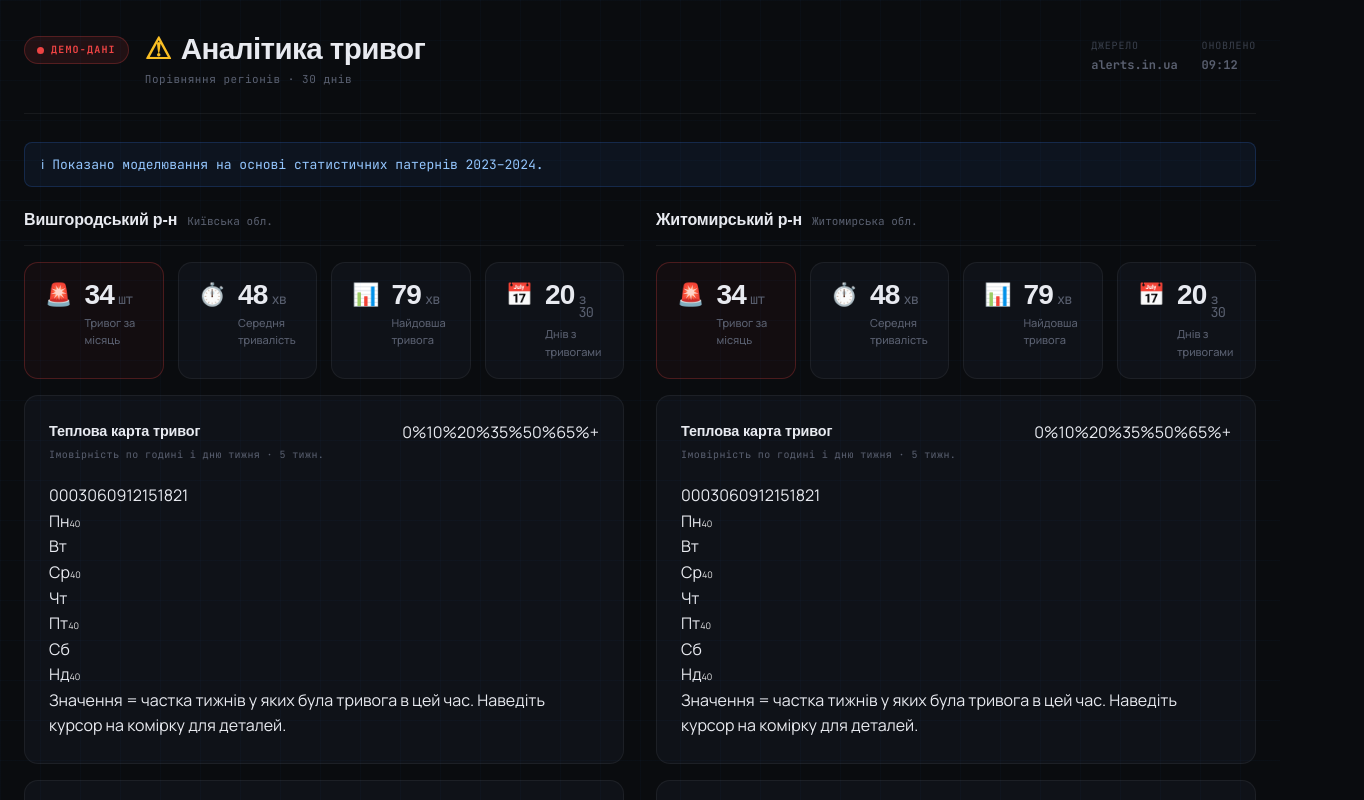
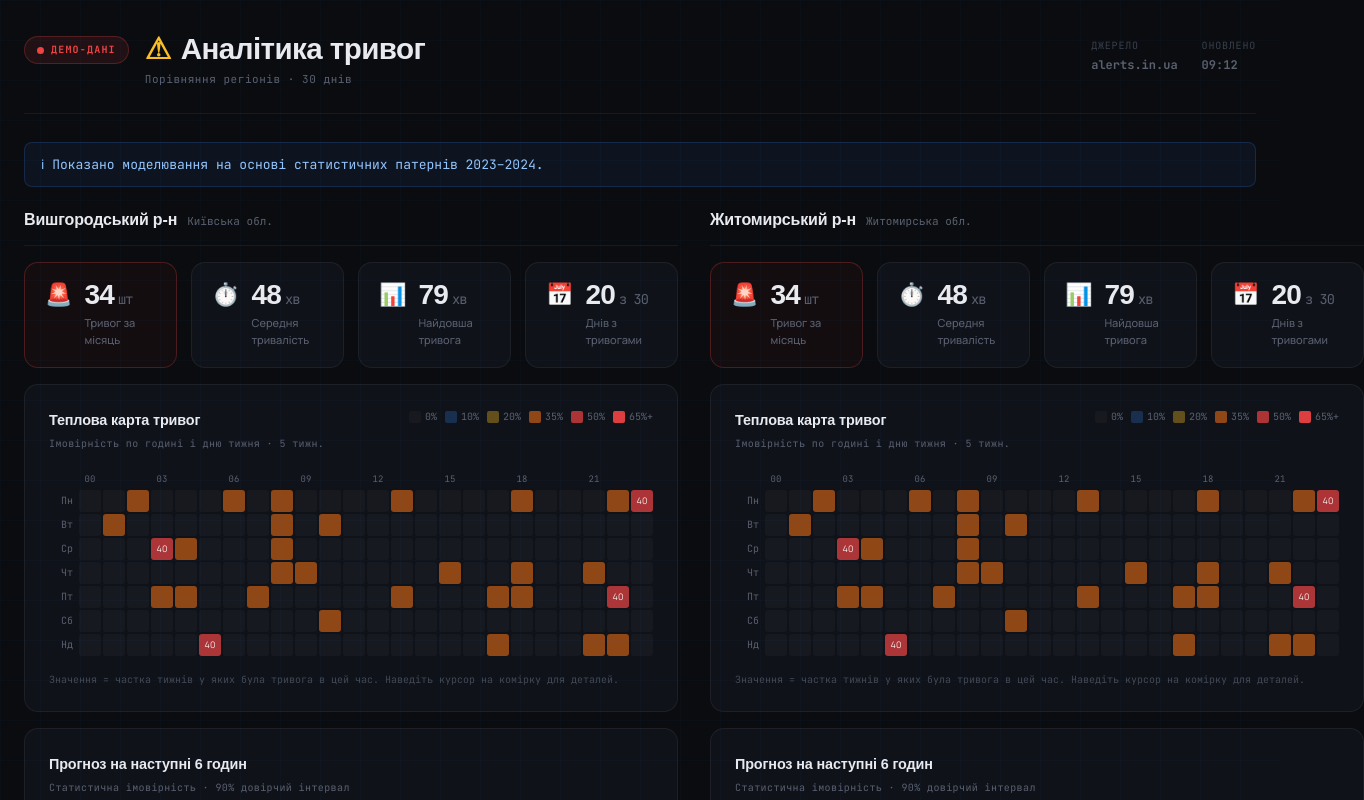
Before and after one commit to viacheslavari-sys/air-alert-dashboard, a React (Vite) app: page / in a window 1280 px wide. Shown: the top 800 px of the page, 1364 px wide, since content can reach past the window. Built offline with nearby package versions, Linux system fonts and the light colour scheme; a web font is replaced by a local one.

Commit message:
Update index.css

```diff
--- a/src/index.css
+++ b/src/index.css
@@ -470,3 +470,116 @@ body {
   font-size: 11px;
   color: var(--text-muted);
 }
+
+/* ── Heatmap ── */
+:root {
+  --hm-0: rgba(255,255,255,0.03);
+  --hm-1: rgba(59,130,246,0.25);
+  --hm-2: rgba(251,191,36,0.35);
+  --hm-3: rgba(249,115,22,0.55);
+  --hm-4: rgba(239,68,68,0.70);
+  --hm-5: rgba(239,68,68,0.92);
+}
+
+.heatmap-card { overflow: hidden; }
+
+.heatmap-wrap {
+  display: flex;
+  flex-direction: column;
+  gap: 2px;
+  overflow-x: auto;
+  padding-bottom: 4px;
+}
+
+.hm-row {
+  display: flex;
+  align-items: center;
+  gap: 2px;
+}
+
+.hm-header-row { margin-bottom: 2px; }
+
+.hm-day-label {
+  width: 28px;
+  flex-shrink: 0;
+  font-family: var(--font-mono);
+  font-size: 10px;
+  color: var(--text-muted);
+  text-align: right;
+  padding-right: 4px;
+}
+
+.hm-hour-label {
+  width: 22px;
+  flex-shrink: 0;
+  font-family: var(--font-mono);
+  font-size: 9px;
+  color: var(--text-muted);
+  text-align: center;
+}
+
+.hm-cell {
+  width: 22px;
+  height: 22px;
+  flex-shrink: 0;
+  border-radius: 3px;
+  display: flex;
+  align-items: center;
+  justify-content: center;
+  cursor: default;
+  transition: opacity 0.15s;
+}
+
+.hm-cell:hover { opacity: 0.75; outline: 1px solid rgba(255,255,255,0.3); }
+
+.hm-legend {
+  display: flex;
+  gap: 8px;
+  align-items: center;
+  flex-wrap: wrap;
+  flex-shrink: 0;
+}
+
+.hm-legend-item {
+  display: flex;
+  align-items: center;
+  gap: 4px;
+}
+
+.hm-legend-swatch {
+  width: 12px;
+  height: 12px;
+  border-radius: 2px;
+  flex-shrink: 0;
+}
+
+.hm-legend-label {
+  font-size: 10px;
+  color: var(--text-muted);
+  font-family: var(--font-mono);
+}
+
+.hm-note {
+  font-size: 10px;
+  color: var(--text-muted);
+  margin-top: 12px;
+  font-family: var(--font-mono);
+  line-height: 1.5;
+  opacity: 0.7;
+}
+
+/* ── Forecast ── */
+.forecast-meta {
+  font-size: 11px;
+  color: var(--text-muted);
+  font-family: var(--font-mono);
+  margin-bottom: 12px;
+  display: flex;
+  gap: 8px;
+  flex-wrap: wrap;
+}
+
+.forecast-meta strong {
+  color: var(--text);
+  font-weight: 600;
+}
```
